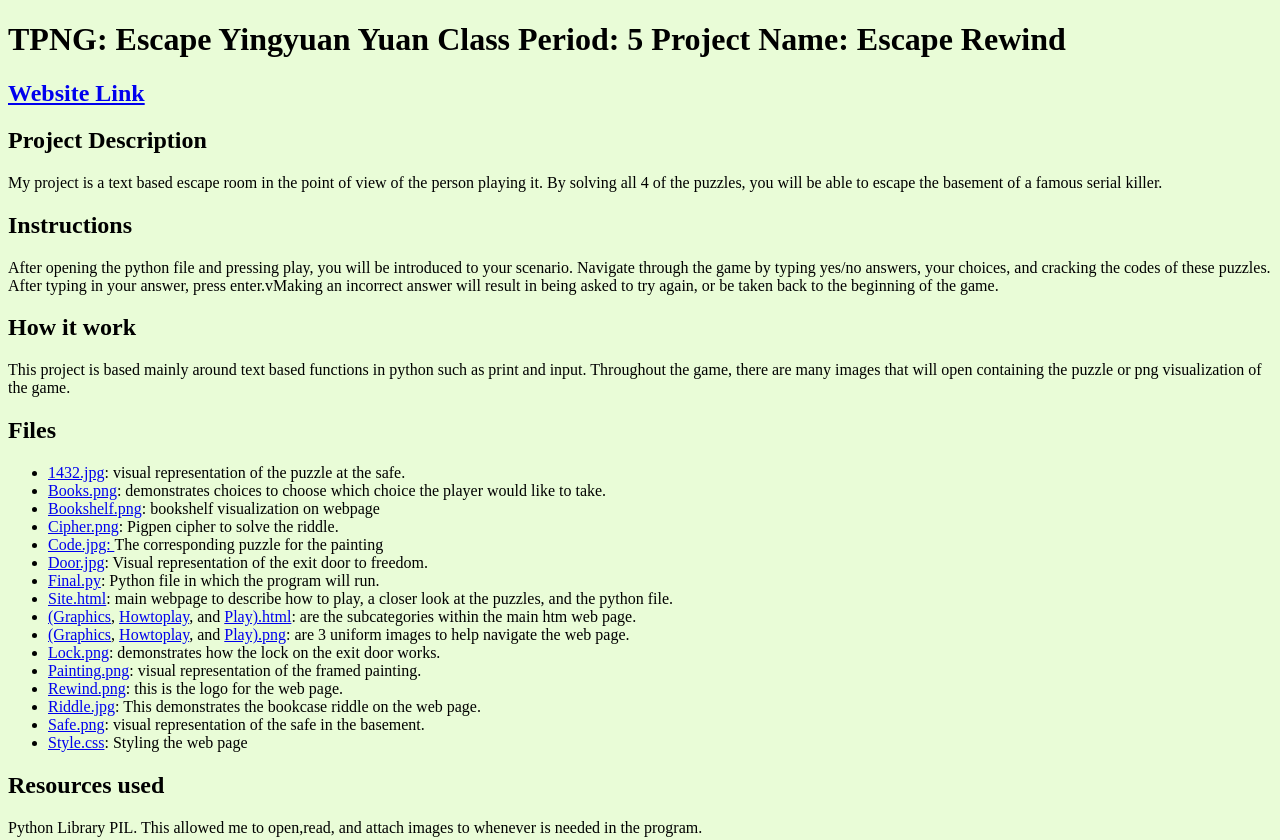
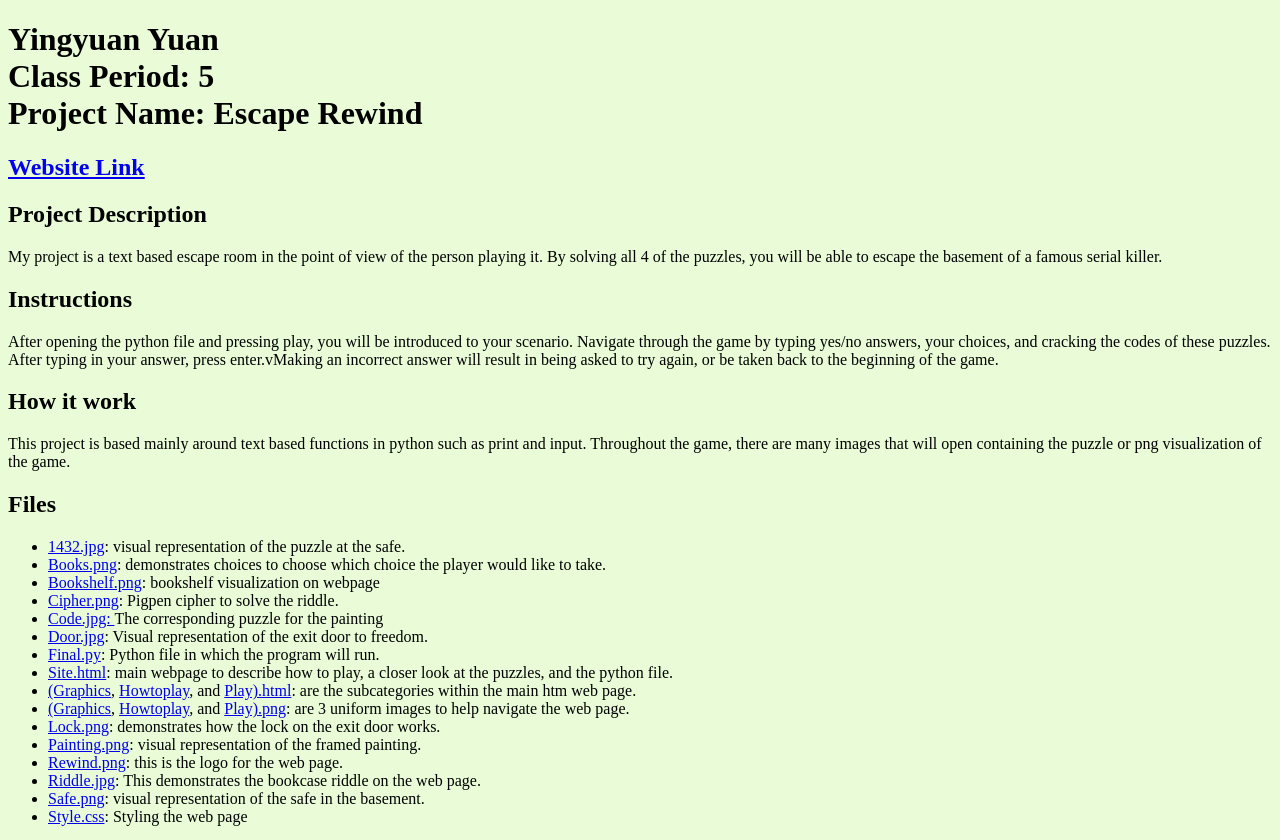
Before and after one commit to yingyuany/web, a plain HTML site: page final.html in a window 1280 px wide. Shown: the top 840 px of the page. Drawn offline with Linux system fonts and the light colour scheme.

Commit message:
Update final.html

```diff
--- a/final.html
+++ b/final.html
@@ -5,9 +5,9 @@
 	<title>Escape Rewind</title>
 </head>
 <body style="background-color:#E9FCD7;">
-  <h1>TPNG: Escape
-Yingyuan Yuan
-Class Period: 5
+  <h1>
+Yingyuan Yuan<br>
+Class Period: 5<br>
 Project Name: Escape Rewind</h1>
 
 <h2><a href=https://yingyuany.github.io/web/graphics.html>Website Link</a></h2>
```
